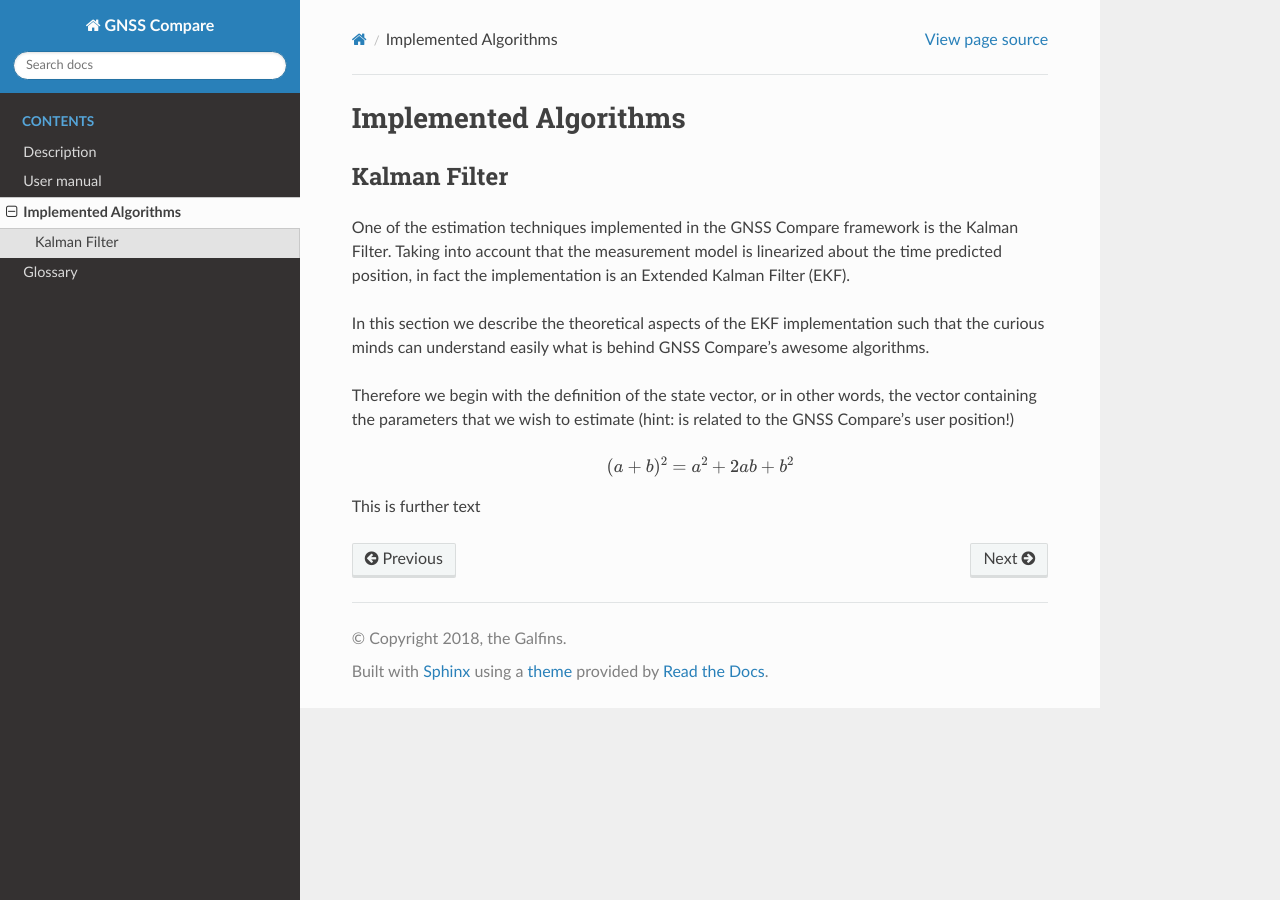
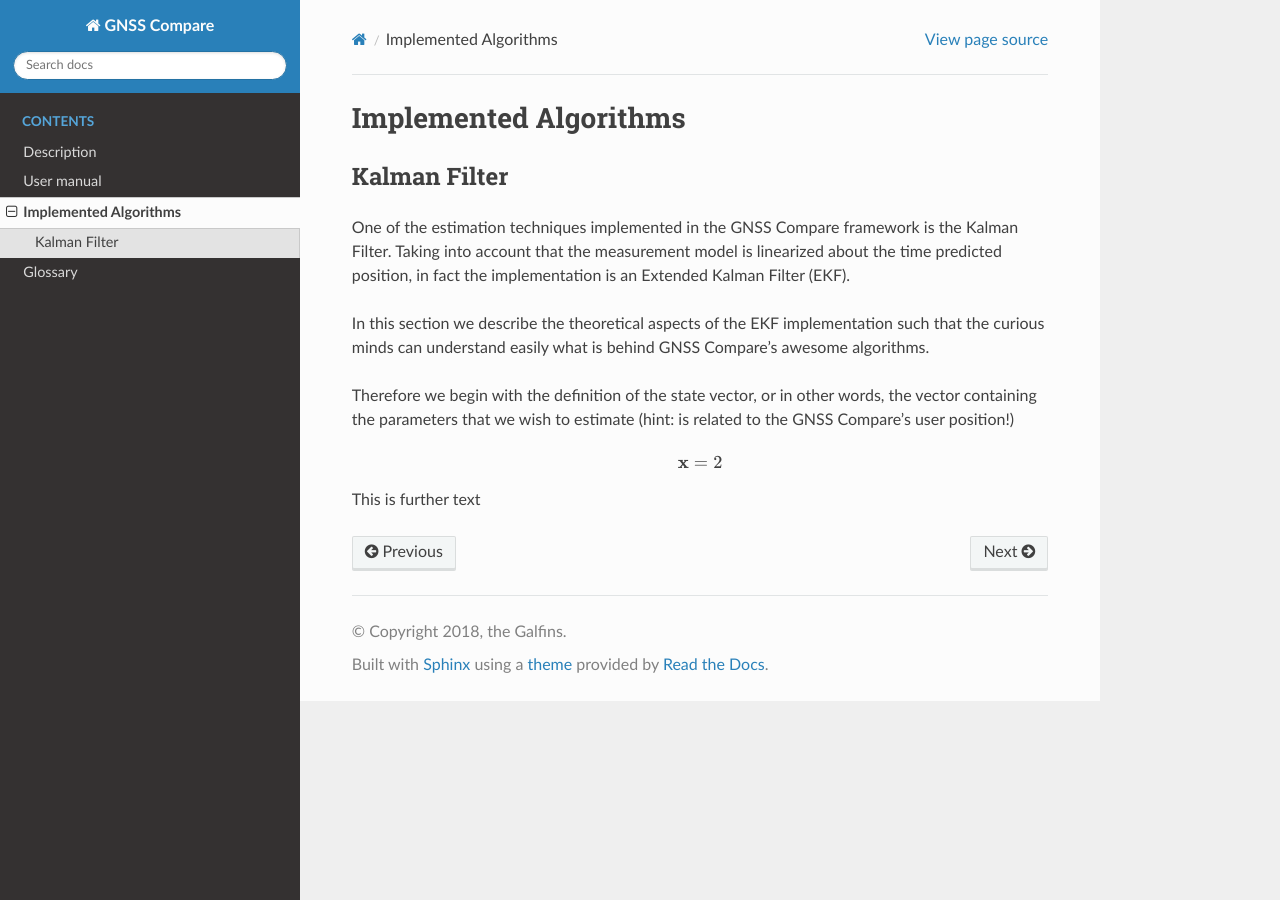
Before and after one commit to TheGalfins/GNSS_Compare, a Sphinx documentation site: the page built from docs/implemented_algorithms.rst, in a window 1280 px wide. Built offline with Sphinx 7.4.7 and the Read the Docs theme 2.0.0, drawn with Linux system fonts in a browser that asks for light colours.

Commit message:
testing vector notation

```diff
--- a/docs/implemented_algorithms.rst
+++ b/docs/implemented_algorithms.rst
@@ -19,7 +19,7 @@ Therefore we begin with the definition of the state vector, or in other words, t
 
 .. math::
 
-    (a + b)^2 = a^2 + 2ab + b^2
+    \mathbf{x} = 2
 
 
 This is further text
```
